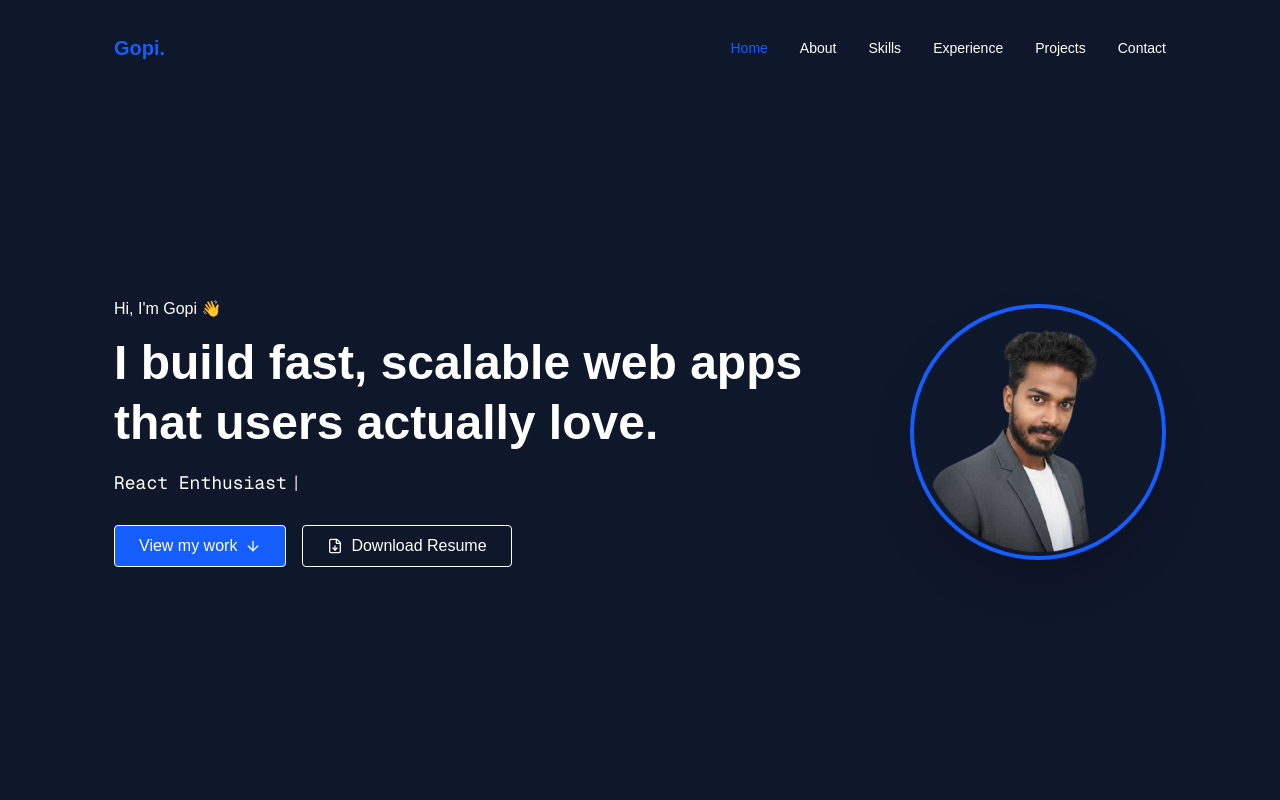
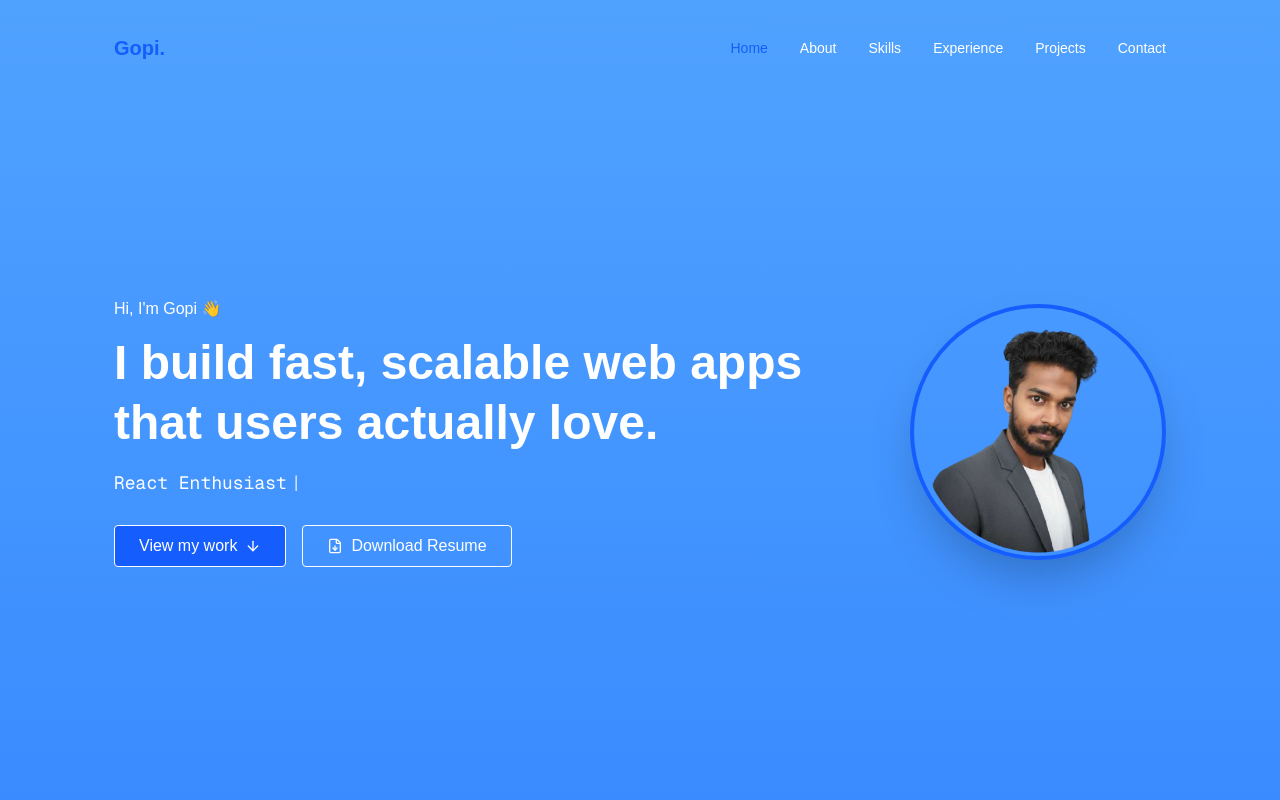
Before and after one commit to Gopi-varaprasad7/my-portfolio, a Next.js app: page / in a window 1280 px wide. Shown: the top 800 px of the page. Built offline with nearby package versions, Linux system fonts and the light colour scheme.

Commit message:
background chhange

```diff
--- a/app/home/page.tsx
+++ b/app/home/page.tsx
@@ -9,7 +9,12 @@ import Footer from '../components/Footer';
 
 export default function Home() {
   return (
-    <div className='bg-slate-900 min-h-screen'>
+    <div
+      className='bg-gradient-to-b
+from-blue-400
+via-blue-600
+to-blue-900 min-h-screen'
+    >
       <Navbar />
       <Hero />
       <About />
```
